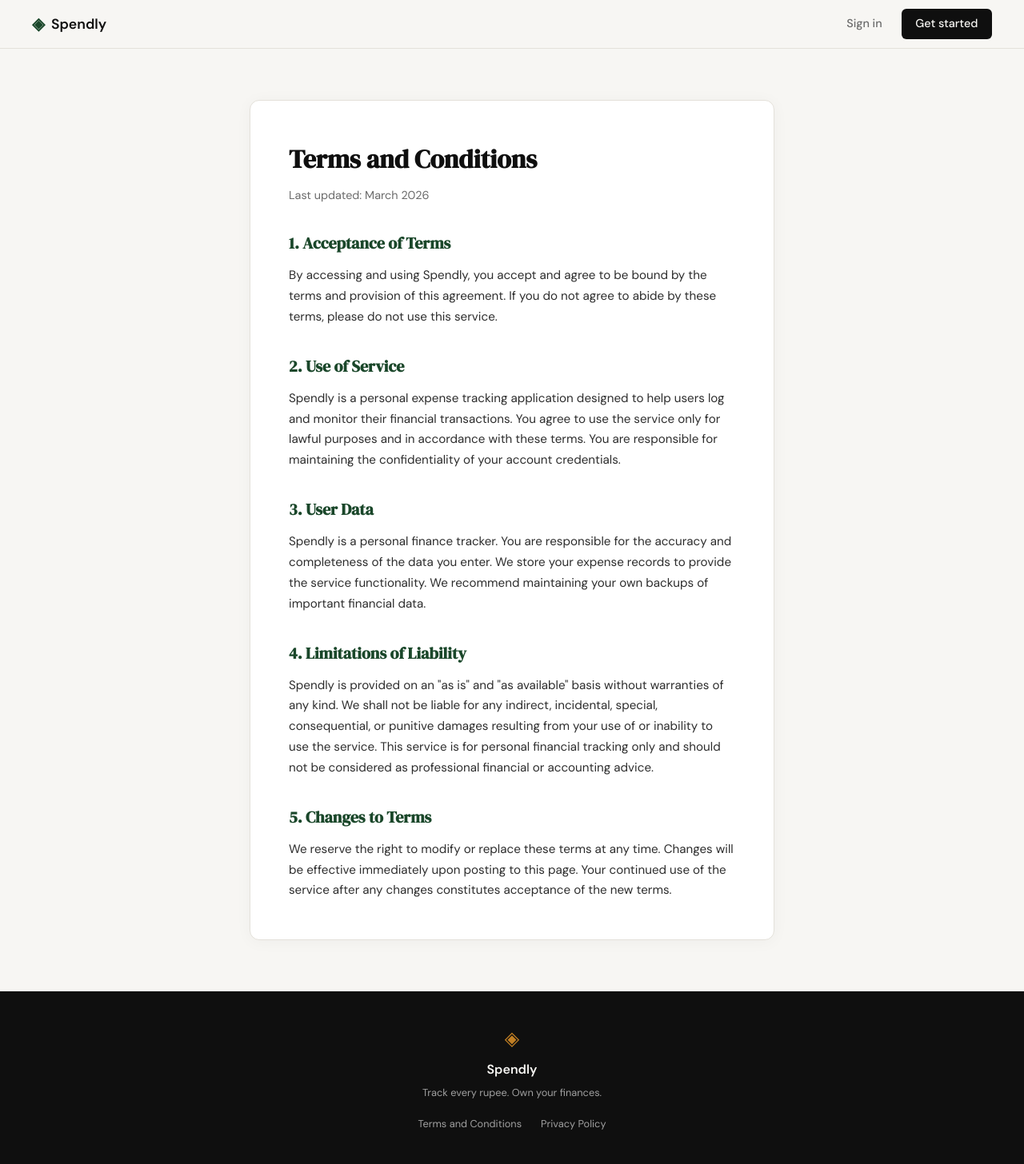
After one commit to Devesh-800/Spendly, a Flask app: page /terms in a window 1280 px wide. The commit adds this page. Shown: the whole page at 80% size. Run offline with Flask 3, Linux system fonts and the light colour scheme.

```diff
--- a/app.py
+++ b/app.py
@@ -20,6 +20,11 @@ def register():
 @app.route("/login")
 def login():
     return render_template("login.html")
+
+
+@app.route("/terms")
+def terms():
+    return render_template("terms.html")
 
 
 # ------------------------------------------------------------------ #
--- a/static/css/style.css
+++ b/static/css/style.css
@@ -507,6 +507,74 @@ a { color: inherit; text-decoration: none; }
     color: var(--ink-faint);
 }
 
+.footer-links {
+    display: flex;
+    gap: 1.5rem;
+    margin-top: 0.75rem;
+}
+
+.footer-links a {
+    font-size: 0.8rem;
+    color: var(--ink-faint);
+    transition: color 0.2s;
+}
+
+.footer-links a:hover {
+    color: var(--paper);
+}
+
+/* ------------------------------------------------------------------ */
+/* Terms page                                                          */
+/* ------------------------------------------------------------------ */
+
+.terms-section {
+    padding: 4rem 2rem;
+    max-width: 720px;
+    margin: 0 auto;
+}
+
+.terms-container {
+    background: var(--paper-card);
+    border: 1px solid var(--border);
+    border-radius: var(--radius-md);
+    padding: 3rem;
+    box-shadow: 0 2px 20px rgba(0,0,0,0.04);
+}
+
+.terms-container h1 {
+    font-family: var(--font-display);
+    font-size: 2rem;
+    color: var(--ink);
+    margin-bottom: 0.5rem;
+}
+
+.terms-intro {
+    font-size: 0.9rem;
+    color: var(--ink-muted);
+    margin-bottom: 2rem;
+}
+
+.terms-block {
+    margin-bottom: 2rem;
+}
+
+.terms-block:last-child {
+    margin-bottom: 0;
+}
+
+.terms-block h2 {
+    font-family: var(--font-display);
+    font-size: 1.25rem;
+    color: var(--accent);
+    margin-bottom: 0.75rem;
+}
+
+.terms-block p {
+    font-size: 0.95rem;
+    color: var(--ink-soft);
+    line-height: 1.7;
+}
+
 /* ------------------------------------------------------------------ */
 /* Responsive                                                          */
 /* ------------------------------------------------------------------ */
--- a/templates/base.html
+++ b/templates/base.html
@@ -35,7 +35,7 @@
             <span class="footer-name">Spendly</span>
             <p class="footer-copy">Track every rupee. Own your finances.</p>
             <div class="footer-links">
-                <a href="#">Terms and Conditions</a>
+                <a href="{{ url_for('terms') }}">Terms and Conditions</a>
                 <a href="#">Privacy Policy</a>
             </div>
         </div>
--- /dev/null
+++ b/templates/terms.html
@@ -0,0 +1,37 @@
+{% extends "base.html" %}
+
+{% block title %}Terms and Conditions — Spendly{% endblock %}
+
+{% block content %}
+<section class="terms-section">
+    <div class="terms-container">
+        <h1>Terms and Conditions</h1>
+        <p class="terms-intro">Last updated: March 2026</p>
+
+        <section class="terms-block">
+            <h2>1. Acceptance of Terms</h2>
+            <p>By accessing and using Spendly, you accept and agree to be bound by the terms and provision of this agreement. If you do not agree to abide by these terms, please do not use this service.</p>
+        </section>
+
+        <section class="terms-block">
+            <h2>2. Use of Service</h2>
+            <p>Spendly is a personal expense tracking application designed to help users log and monitor their financial transactions. You agree to use the service only for lawful purposes and in accordance with these terms. You are responsible for maintaining the confidentiality of your account credentials.</p>
+        </section>
+
+        <section class="terms-block">
+            <h2>3. User Data</h2>
+            <p>Spendly is a personal finance tracker. You are responsible for the accuracy and completeness of the data you enter. We store your expense records to provide the service functionality. We recommend maintaining your own backups of important financial data.</p>
+        </section>
+
+        <section class="terms-block">
+            <h2>4. Limitations of Liability</h2>
+            <p>Spendly is provided on an "as is" and "as available" basis without warranties of any kind. We shall not be liable for any indirect, incidental, special, consequential, or punitive damages resulting from your use of or inability to use the service. This service is for personal financial tracking only and should not be considered as professional financial or accounting advice.</p>
+        </section>
+
+        <section class="terms-block">
+            <h2>5. Changes to Terms</h2>
+            <p>We reserve the right to modify or replace these terms at any time. Changes will be effective immediately upon posting to this page. Your continued use of the service after any changes constitutes acceptance of the new terms.</p>
+        </section>
+    </div>
+</section>
+{% endblock %}
```
